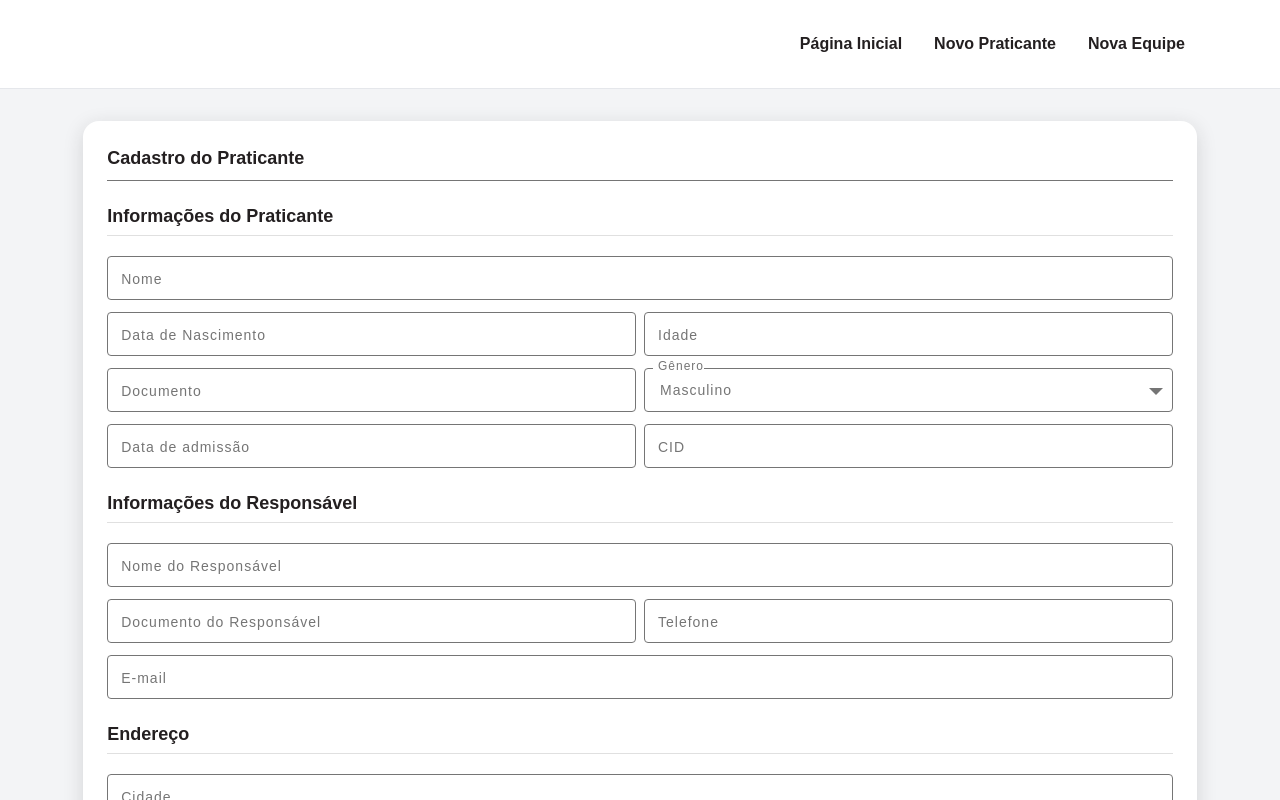
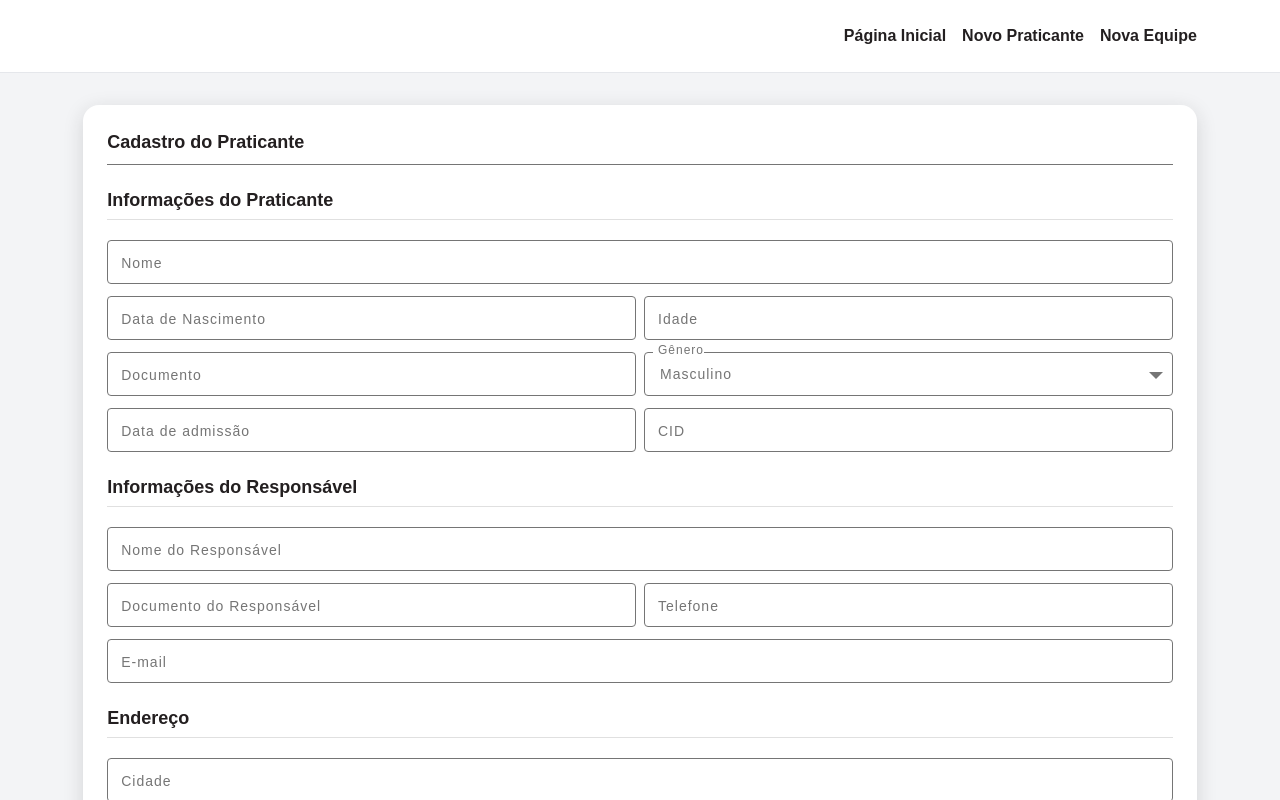
Before and after one commit to yovanycunha/equo-center-front, a Next.js app: page /praticante in a window 1280 px wide. Shown: the top 800 px of the page. Built offline with nearby package versions, Linux system fonts and the light colour scheme.

Commit message:
ajustes na página de cadastro de praticante e no header - sprint9

```diff
--- a/src/app/globals.scss
+++ b/src/app/globals.scss
@@ -18,5 +18,4 @@ body {
   scroll-behavior: smooth;
 
   font-display: swap;
-  background: $backgroundColor;
 }
--- a/src/app/praticante/page.module.scss
+++ b/src/app/praticante/page.module.scss
@@ -2,11 +2,11 @@
 @use "@/app/styles/breakpoints" as *;
 
 .main {
+  background: $backgroundColor;
+
   .container {
     padding: 24px;
-    margin: 0 auto 24px;
-
-    border-radius: 16px;
+    margin: 0 auto;
 
     background: $white;
     box-shadow: 0 5px 20px 0 rgba($black, 0.15);
@@ -49,11 +49,12 @@
 
 @include from720 {
   .main {
+    padding: 32px 0;
     .container {
       width: 87%;
       max-width: 1200px;
 
-      margin: 32px auto 16px;
+      border-radius: 16px;
 
       .inputGroups {
         .inlineGroup {
--- a/src/components/Header/components/HeaderLinks/HeaderLinks.module.scss
+++ b/src/components/Header/components/HeaderLinks/HeaderLinks.module.scss
@@ -43,6 +43,7 @@
   .linksList {
     margin-top: 0;
     flex-direction: row;
+    gap: 16px;
 
     .linkWrapper {
       .link {
@@ -50,7 +51,7 @@
         justify-content: center;
         text-transform: capitalize;
 
-        padding: 8px 12px;
+        padding: 0;
 
         &:hover {
           background: $gray400;
```
Also changed, not shown: 1 other file (tests, documents, lock files or other folders).
